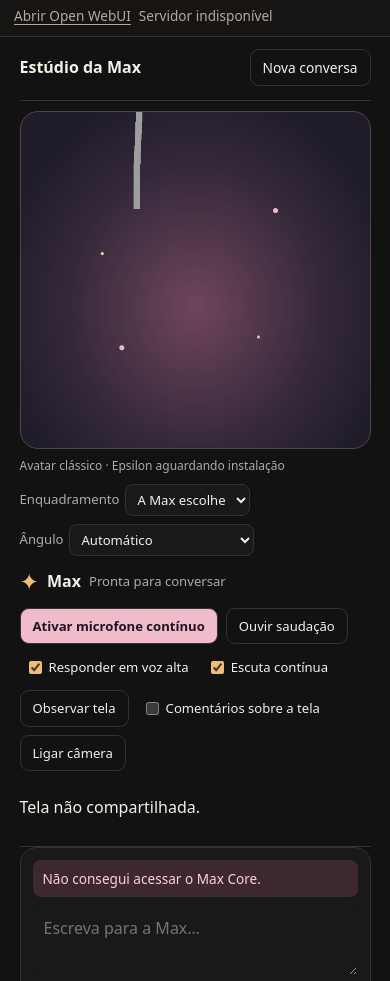
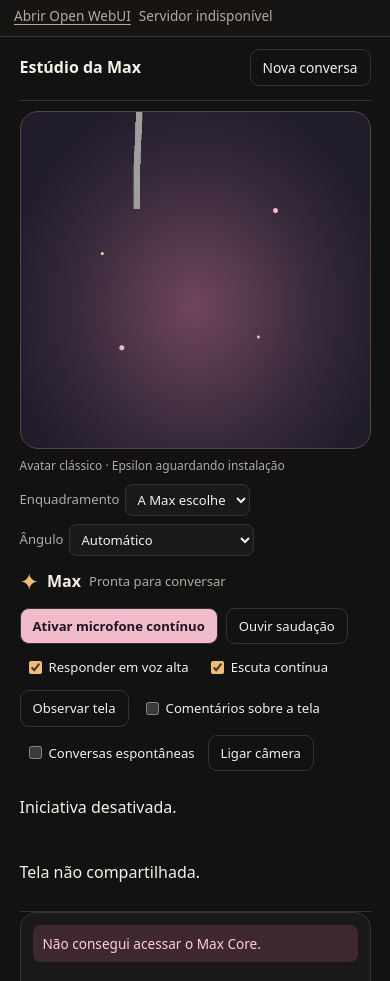
Before and after one commit to QueirozMendes/Ia-max, an Electron app: page public/index.html in a window 390 px wide. Shown: the part 92-1073 px from the top of the page. Drawn offline with Linux system fonts and the light colour scheme; no server answers.

Commit message:
Adiciona controle visível de conversas espontâneas

```diff
--- a/public/index.html
+++ b/public/index.html
@@ -55,9 +55,11 @@
           <label class="toggle"><input type="checkbox" id="continuous-voice" checked> Escuta contínua</label>
           <button id="screen-observe" type="button" aria-pressed="false">Observar tela</button>
           <label class="toggle"><input type="checkbox" id="screen-auto"> Comentários sobre a tela</label>
+          <label class="toggle"><input type="checkbox" id="initiative-enabled"> Conversas espontâneas</label>
           <button id="camera" type="button" aria-pressed="false">Ligar câmera</button>
           <button id="camera-frame" type="button" hidden>Compartilhar foto</button>
         </div>
+        <p id="initiative-status" role="status">Iniciativa desativada.</p>
         <p id="screen-status" role="status">Tela não compartilhada.</p>
         <p id="mic-feedback" role="status" hidden></p>
         <video id="camera-preview" autoplay playsinline muted hidden aria-label="Prévia da sua câmera"></video>
```
